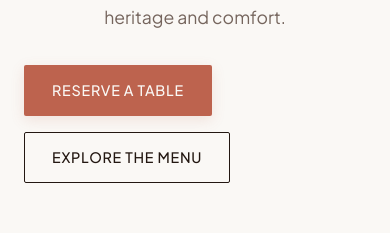
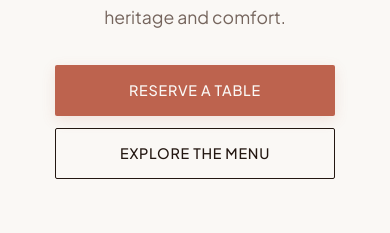
Before and after one commit to dev-hya8/client-buglasisla, a React (Vite) app: page / in a window 390 px wide. Shown: the part 824-1057 px from the top of the page. Built offline with nearby package versions, Linux system fonts and the light colour scheme.

Commit message:
Strictly on mobile: center hero CTA buttons and make them equal in size

```diff
--- a/src/index.css
+++ b/src/index.css
@@ -307,3 +307,28 @@ button {
     font-size: clamp(1.6rem, 6vw, 2.2rem) !important;
   }
 }
+
+/* Hero CTA Button Container Responsiveness */
+.hero-buttons-container {
+  display: flex;
+  gap: 16px;
+  flex-wrap: wrap;
+}
+
+@media (max-width: 768px) {
+  .hero-buttons-container {
+    flex-direction: column;
+    align-items: center;
+    justify-content: center;
+    width: 100%;
+    margin: 0 auto;
+    gap: 12px;
+  }
+
+  .hero-buttons-container button,
+  .hero-buttons-container a {
+    width: 100% !important;
+    max-width: 280px !important;
+    text-align: center;
+  }
+}
--- a/src/pages/Home.tsx
+++ b/src/pages/Home.tsx
@@ -56,7 +56,7 @@ export const Home: React.FC<HomeProps> = ({ setActiveTab }) => {
             }}>
               Step into an authentic ancestral mansion, relocated piece by piece from Bais City, restored to offer a quiet sanctuary of heritage and comfort.
             </p>
-            <div style={{ display: 'flex', gap: '16px', flexWrap: 'wrap' }}>
+            <div className="hero-buttons-container">
               <button
                 onClick={() => setActiveTab('contact')}
                 className="btn-primary"
```
